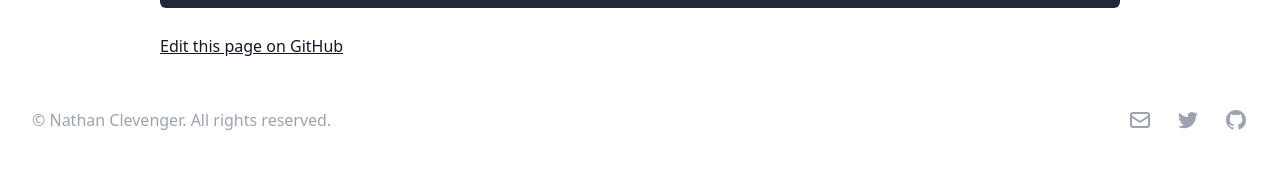
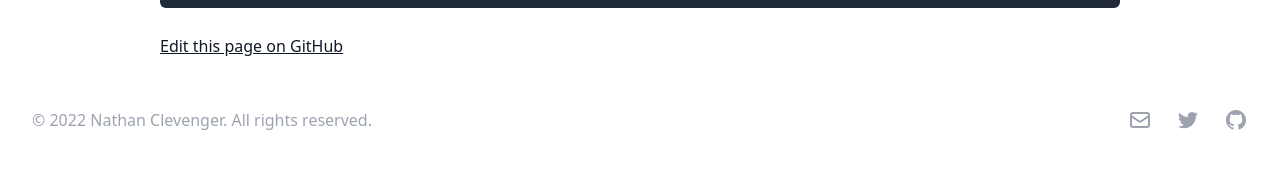
Before and after one commit to nathanclevenger/docs, a Jekyll site: the page built from README.md, in a window 1280 px wide. Shown: the part 492-661 px from the top of the page. Built offline with Jekyll 4.4.1, drawn with Linux system fonts in a browser that asks for light colours; nearby versions of some CDN libraries; our own code applies the rules of GitHub Pages for plain Markdown files.

Commit message:
Update default.html

```diff
--- a/_layouts/default.html
+++ b/_layouts/default.html
@@ -89,7 +89,7 @@
 
     </div>
     <div class="mt-8 md:mt-0 md:order-1">
-      <p class="text-center text-base text-gray-400">&copy; {{ page.date | date: "%Y" }} Nathan Clevenger. All rights reserved.</p>
+      <p class="text-center text-base text-gray-400">&copy; {{ 'now' | date: "%Y" }} Nathan Clevenger. All rights reserved.</p>
     </div>
   </div>
 </footer>
```
